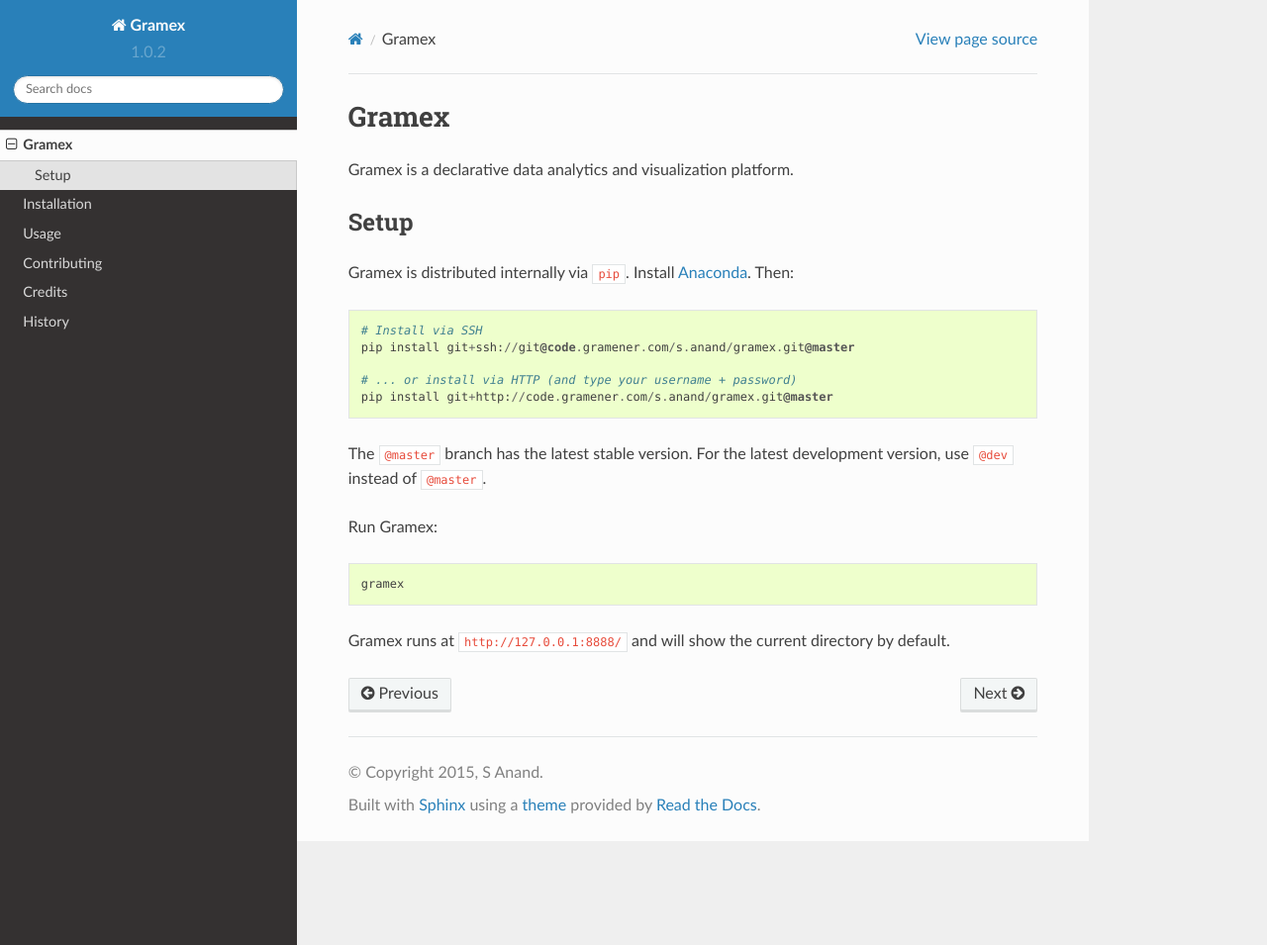
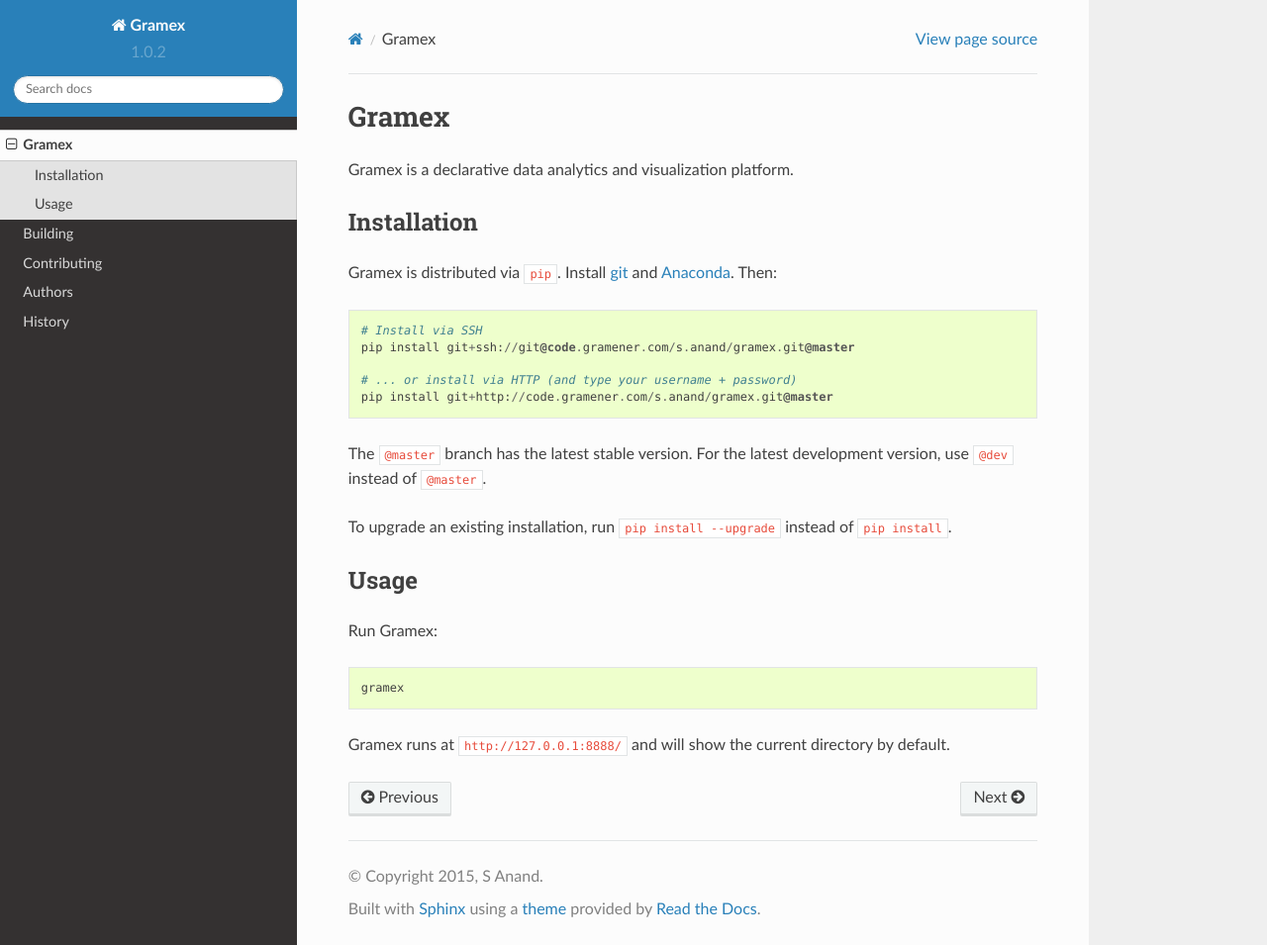
Before and after one commit to gramener/gramex, a Sphinx documentation site: the page built from docs/readme.rst, in a window 1280 px wide and 955 px high. Shown: the whole window at 99% size. Built offline with Sphinx 7.4.7 and the Read the Docs theme 2.0.0, drawn with Linux system fonts in a browser that asks for light colours.

```diff
--- a/AUTHORS.rst
+++ b/AUTHORS.rst
@@ -1,5 +1,4 @@
-=======
-Credits
+Authors
 =======
 
 Development Lead
--- a/CONTRIBUTING.rst
+++ b/CONTRIBUTING.rst
@@ -1,4 +1,3 @@
-============
 Contributing
 ============
 
--- a/README.rst
+++ b/README.rst
@@ -3,11 +3,10 @@
 
 Gramex is a declarative data analytics and visualization platform.
 
+Installation
+------------
 
-Setup
------
-
-Gramex is distributed internally via ``pip``. Install
+Gramex is distributed via ``pip``. Install `git <https://git-scm.com/>`__ and
 `Anaconda <http://continuum.io/downloads>`__. Then::
 
     # Install via SSH
@@ -19,6 +18,12 @@
 The ``@master`` branch has the latest stable version. For the latest development
 version, use ``@dev`` instead of ``@master``.
 
+To upgrade an existing installation, run ``pip install --upgrade`` instead of
+``pip install``.
+
+Usage
+-----
+
 Run Gramex::
 
     gramex
--- a/docs/index.rst
+++ b/docs/index.rst
@@ -12,8 +12,7 @@
    :maxdepth: 2
 
    readme
-   installation
-   usage
+   building
    contributing
    authors
    history
```
Also changed, not shown: other parts of CONTRIBUTING.rst (+1 -1 lines), docs/building.rst (added, +53 -0 lines), docs/installation.rst (deleted, +0 -12 lines), docs/usage.rst (deleted, +0 -7 lines), requirements-dev.txt (added, +8 -0 lines).
